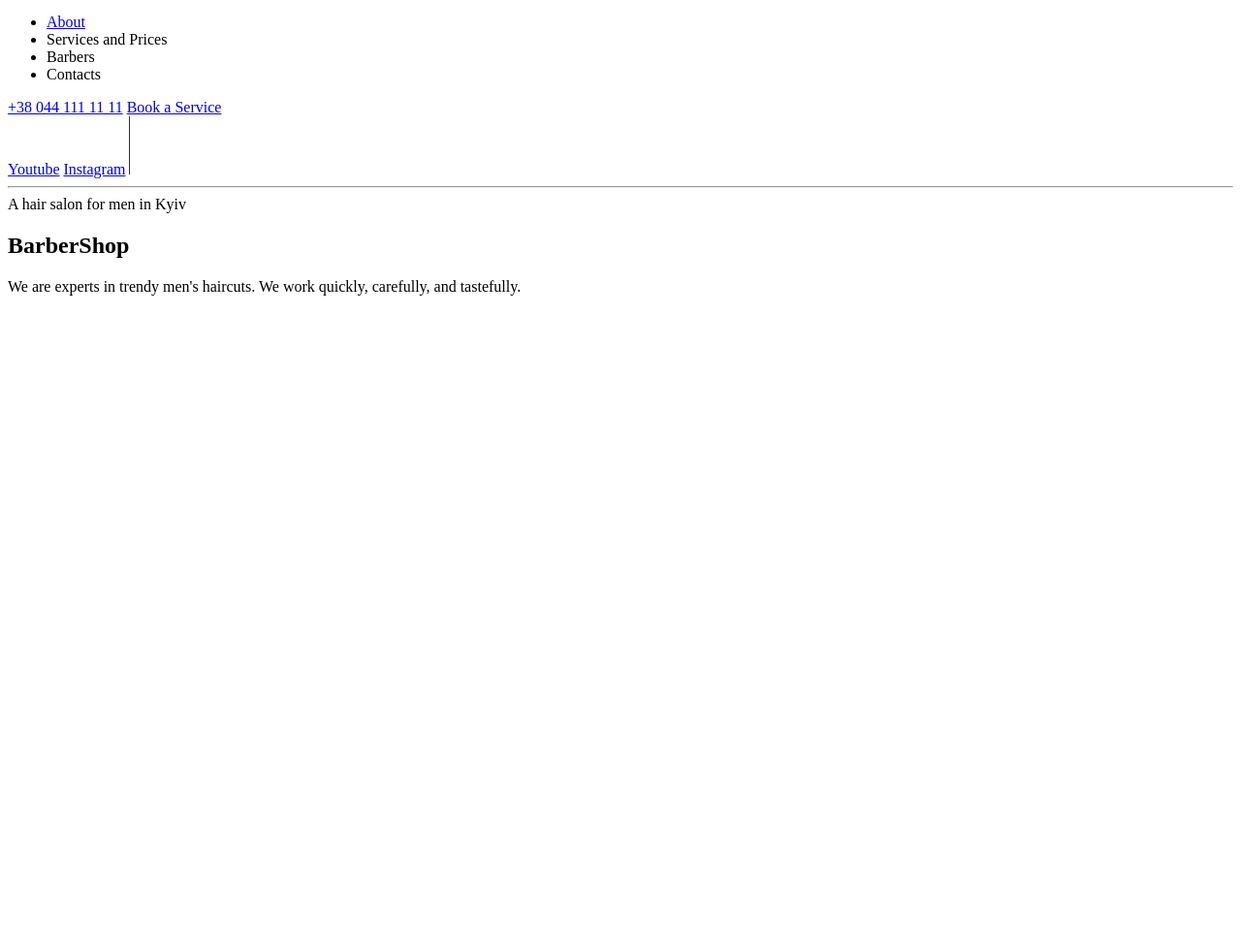
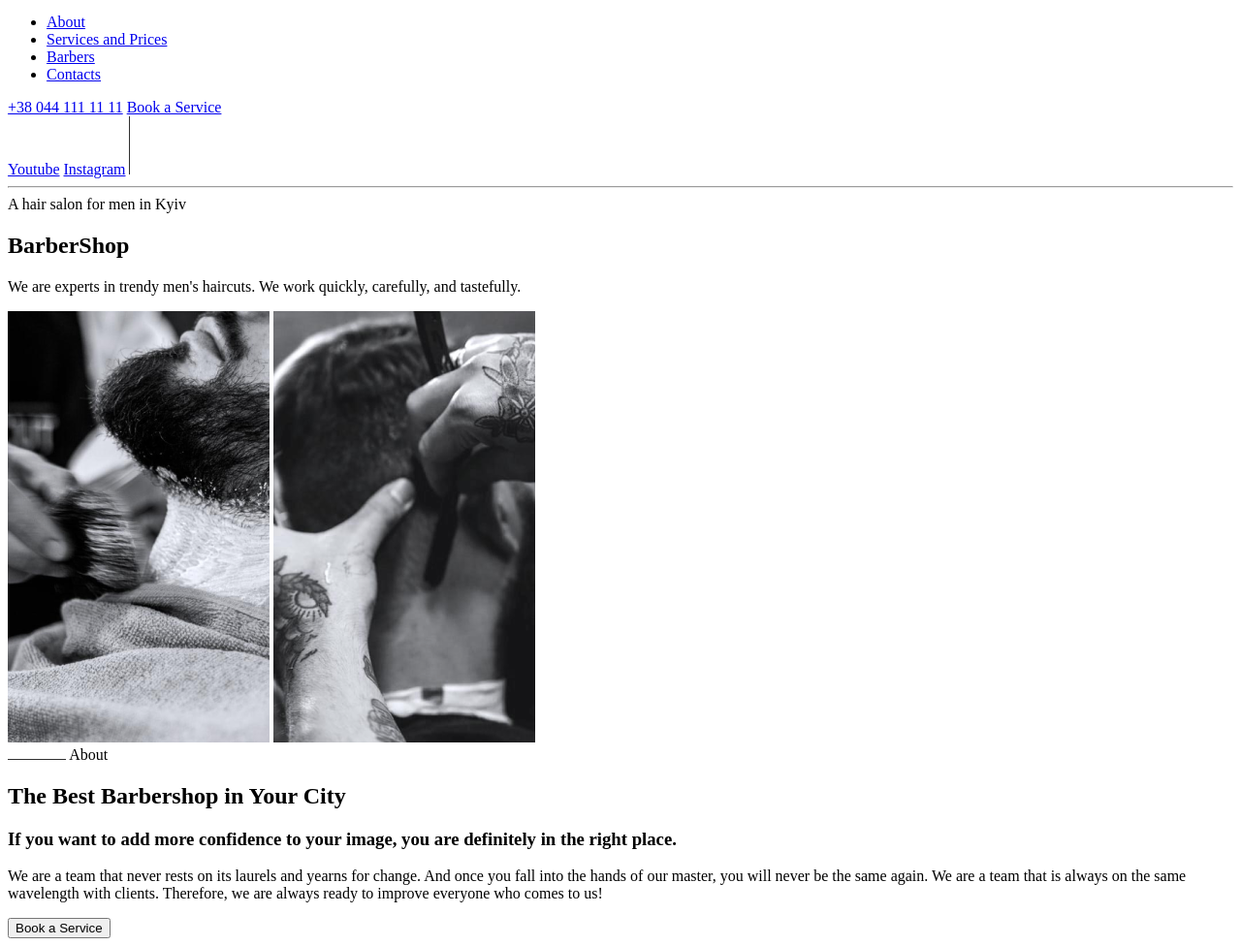
Before and after one commit to silvia-soescu/barber-shop, a plain HTML site: page index.html in a window 1280 px wide. Shown: the part 70-1046 px from the top of the page at 97% size. Before the commit the page ends 800 px from the top, so only its background shows below. Drawn offline with Linux system fonts and the light colour scheme.

Commit message:
photos and updates

```diff
--- a/index.html
+++ b/index.html
@@ -14,9 +14,9 @@
       <nav>
         <ul>
           <li><a href="./about.html">About</a></li>
-          <li><a href="#"></a>Services and Prices</li>
-          <li><a href="#"></a>Barbers</li>
-          <li><a href="#"></a>Contacts</li>
+          <li><a href="#">Services and Prices</a></li>
+          <li><a href="#">Barbers</a></li>
+          <li><a href="#">Contacts</a></li>
         </ul>
       </nav>
 
@@ -31,6 +31,7 @@
         <img src="./images/social-media-dash.png" alt="separator" />
       </section>
     </header>
+
     <main>
       <section>
         <hr />
@@ -41,6 +42,38 @@
           and tastefully.
         </p>
       </section>
+
+      <!-- About Section -->
+      <section>
+        <div>
+          <img
+            src="images/barbershop-img1.png"
+            alt="Frizer pune spuma de ras"
+          />
+          <img
+            src="images/barbershop-img2.png"
+            alt="Frizer barbiereste cu briceag"
+          />
+        </div>
+        <div>
+          <img src="images/horizontal-dash.svg" alt="Horizonatal dash" />
+          <span>About</span>
+          <h2>The Best Barbershop in Your City</h2>
+          <h3>
+            If you want to add more confidence to your image, you are definitely
+            in the right place.
+          </h3>
+          <p>
+            We are a team that never rests on its laurels and yearns for change.
+            And once you fall into the hands of our master, you will never be
+            the same again. We are a team that is always on the same wavelength
+            with clients. Therefore, we are always ready to improve everyone who
+            comes to us!
+          </p>
+
+          <button>Book a Service</button>
+        </div>
+      </section>
     </main>
   </body>
 </html>
```
Also changed, not shown: images/barbershop-img1.png (added), images/barbershop-img2.png (added), images/horizontal-dash.svg (added), 1 other file.
